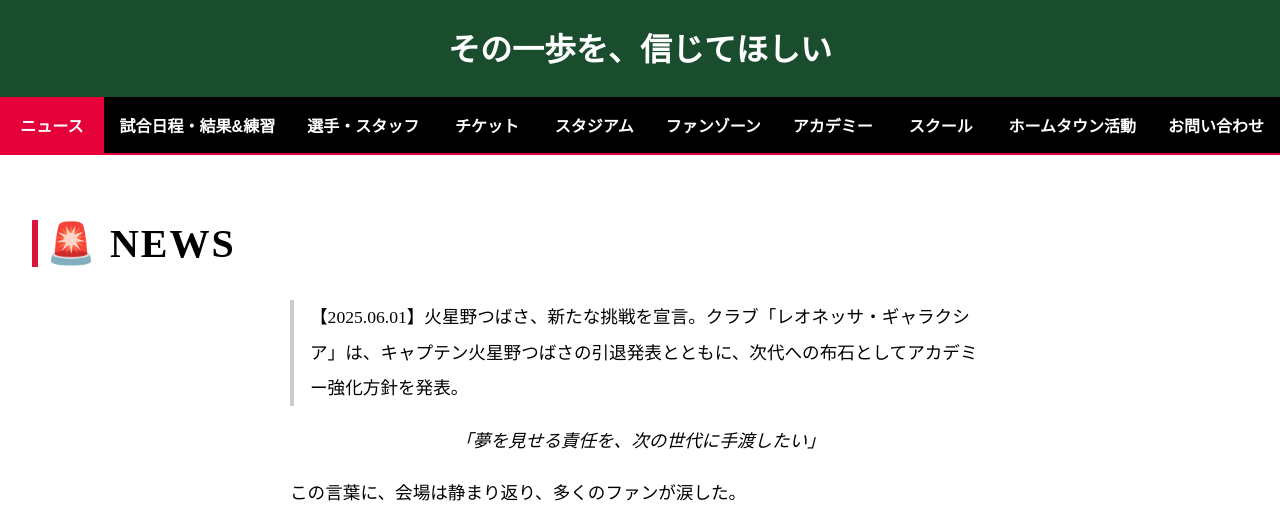
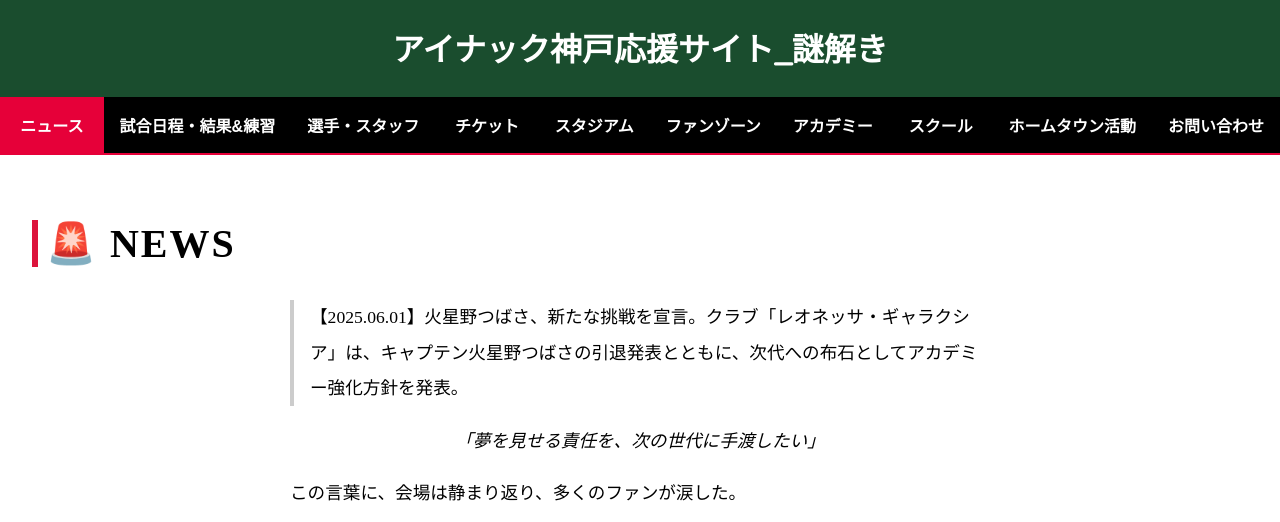
Before and after one commit to kamaruri/mystery, a plain HTML site: page index.html in a window 1280 px wide. Shown: the top 522 px of the page. Drawn offline with Linux system fonts and the light colour scheme; a web font is replaced by a local one.

Commit message:
Update index.html

```diff
--- a/index.html
+++ b/index.html
@@ -237,7 +237,7 @@
   </style>
 </head>
 <body>
-  <header>その一歩を、信じてほしい</header>
+  <header>アイナック神戸応援サイト_謎解き</header>
   <nav id="tab-buttons">
     <button class="active" data-tab="news">ニュース</button>
     <button data-tab="schedule">試合日程・結果&練習</button>
```
